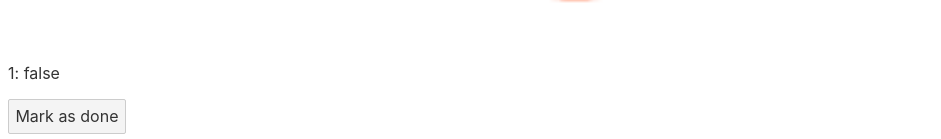
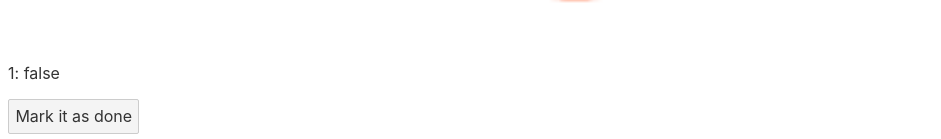
Before and after one commit to luis-pomare/svelte-training, a Svelte app: page / in a window 1280 px wide. Shown: the part 800-939 px from the top of the page, without its empty margins (0-941 px from the left). Built offline with nearby package versions, Linux system fonts and the light colour scheme.

Commit message:
Add else statement

```diff
--- a/src/sections/Main.svelte
+++ b/src/sections/Main.svelte
@@ -10,10 +10,9 @@
   <div>
     <p>{todo.value}: {todo.completed.toString()}</p>
     {#if todo.completed}
-      <button type="button" on:click={toggle1}>Mark as undone</button>
-    {/if}
-    {#if !todo.completed}
-      <button type="button" on:click={toggle1}>Mark as done</button>
+      <button type="button" on:click={toggle1}>Mark as it undone</button>
+    {:else}
+      <button type="button" on:click={toggle1}>Mark it as done</button>
     {/if}
 
   </div>
```
